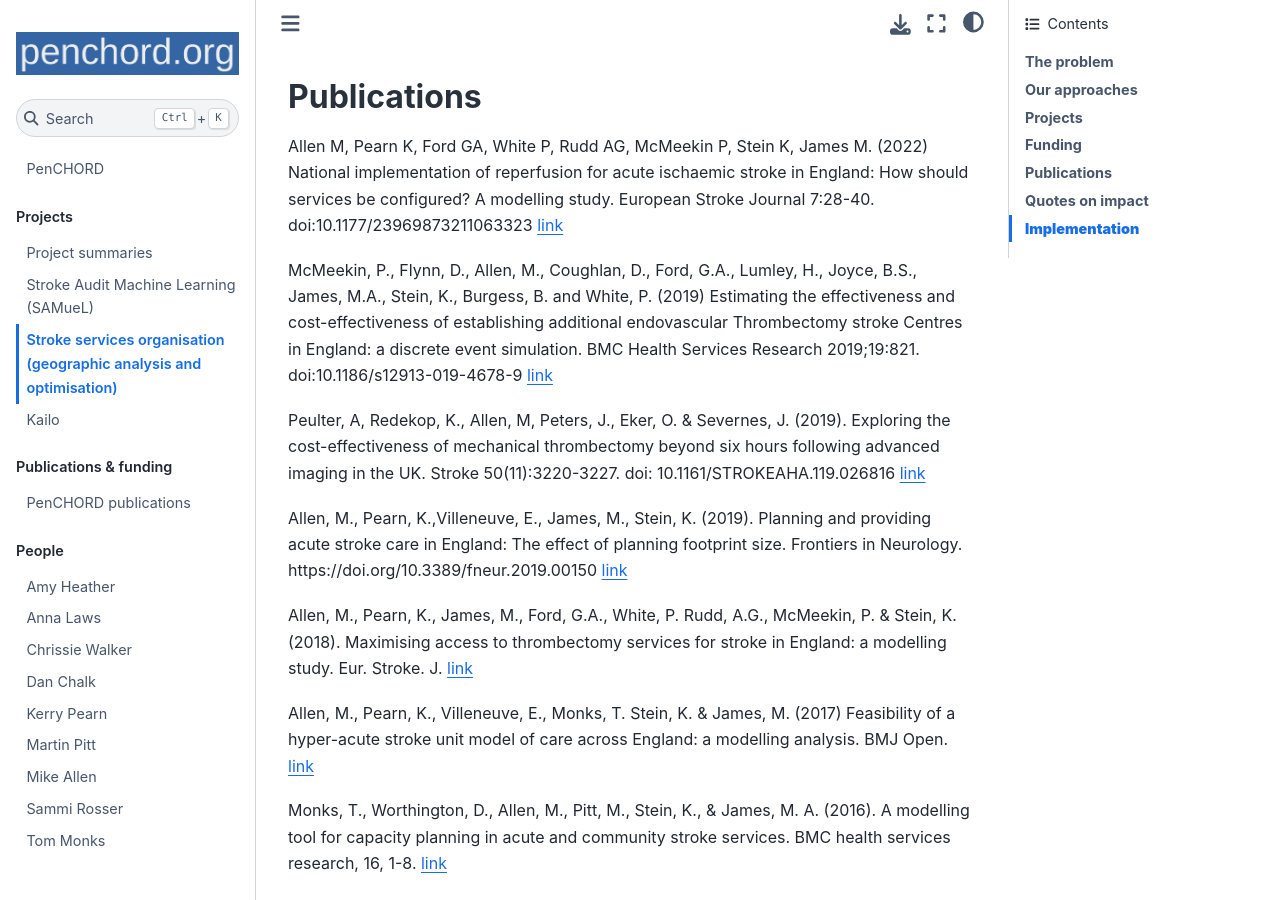
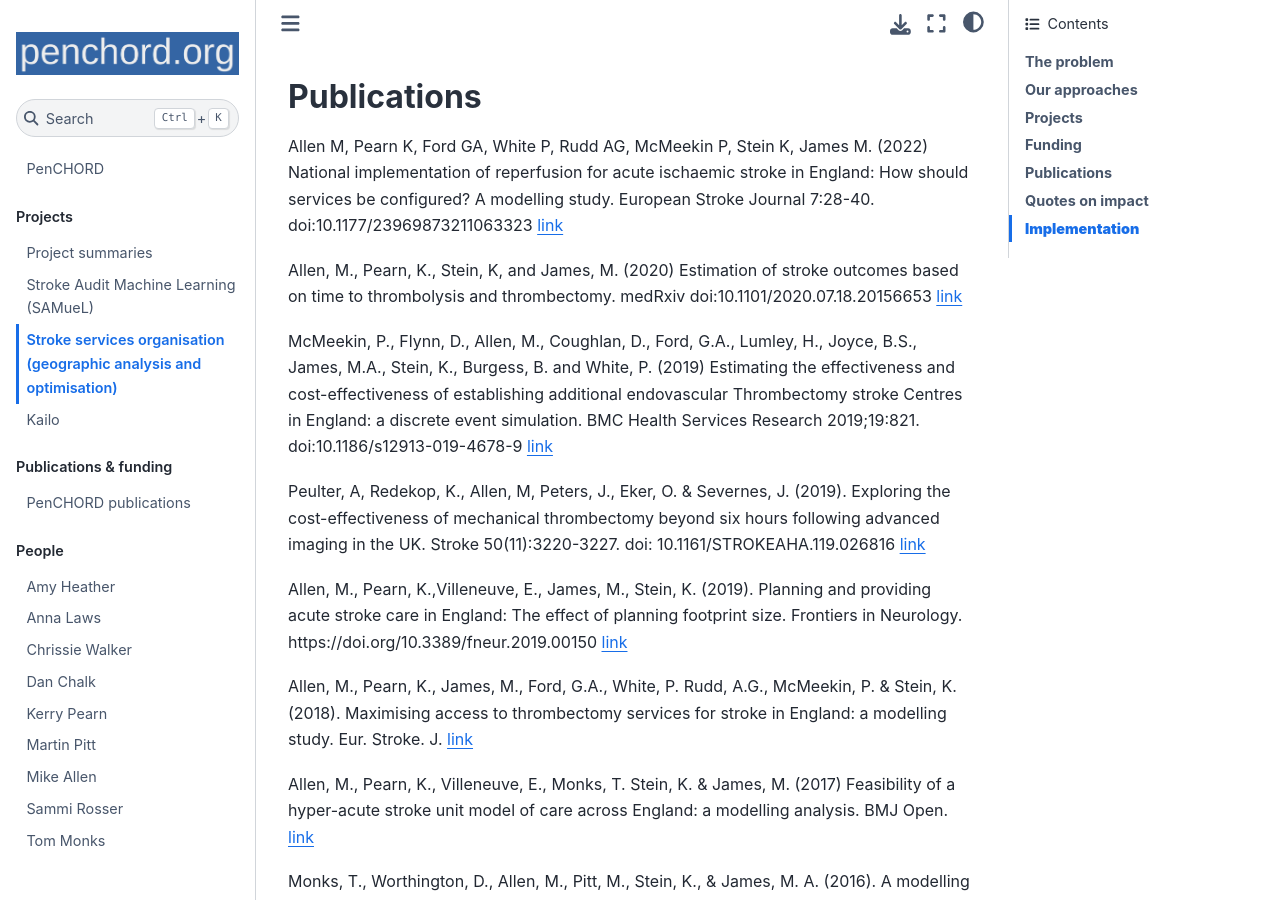
Before and after one commit to penchord/web, a Jupyter Book: the page built from project_pages/stroke_geograpgy.md, in a window 1280 px wide and 900 px high, scrolled down 6210 px. Built offline with Jupyter Book 1.0.4 settings and Sphinx 7.4.7 and the Sphinx Book theme 1.1.4, drawn with Linux system fonts in a browser that asks for light colours.

Commit message:
Add reference

```diff
--- a/project_pages/stroke_geograpgy.md
+++ b/project_pages/stroke_geograpgy.md
@@ -109,6 +109,8 @@ NIHR Programme Development Grant NIHR201692: £132K Enhancing and disseminating
 
 Allen M, Pearn K, Ford GA, White P, Rudd AG, McMeekin P, Stein K, James M. (2022) National implementation of reperfusion for acute ischaemic stroke in England: How should services be configured? A modelling study. European Stroke Journal 7:28-40. doi:10.1177/23969873211063323 [link](https://journals.sagepub.com/doi/10.1177/23969873211063323)
 
+Allen, M., Pearn, K., Stein, K, and James, M. (2020) Estimation of stroke outcomes based on time to thrombolysis and thrombectomy. medRxiv doi:10.1101/2020.07.18.20156653 [link](https://www.medrxiv.org/content/10.1101/2020.07.18.20156653v1)
+
 McMeekin, P., Flynn, D., Allen, M., Coughlan, D., Ford, G.A., Lumley, H., Joyce, B.S., James, M.A., Stein, K., Burgess, B. and White, P. (2019) Estimating the effectiveness and cost-effectiveness of establishing additional endovascular Thrombectomy stroke Centres in England: a discrete event simulation. BMC Health Services Research 2019;19:821. doi:10.1186/s12913-019-4678-9 [link](https://bmchealthservres.biomedcentral.com/articles/10.1186/s12913-019-4678-9)
 
 Peulter, A, Redekop, K., Allen, M, Peters, J., Eker, O. & Severnes, J. (2019). Exploring the cost-effectiveness of mechanical thrombectomy beyond six hours following advanced imaging in the UK. Stroke 50(11):3220-3227. doi: 10.1161/STROKEAHA.119.026816 [link](https://www.ahajournals.org/doi/10.1161/STROKEAHA.119.026816)
```
